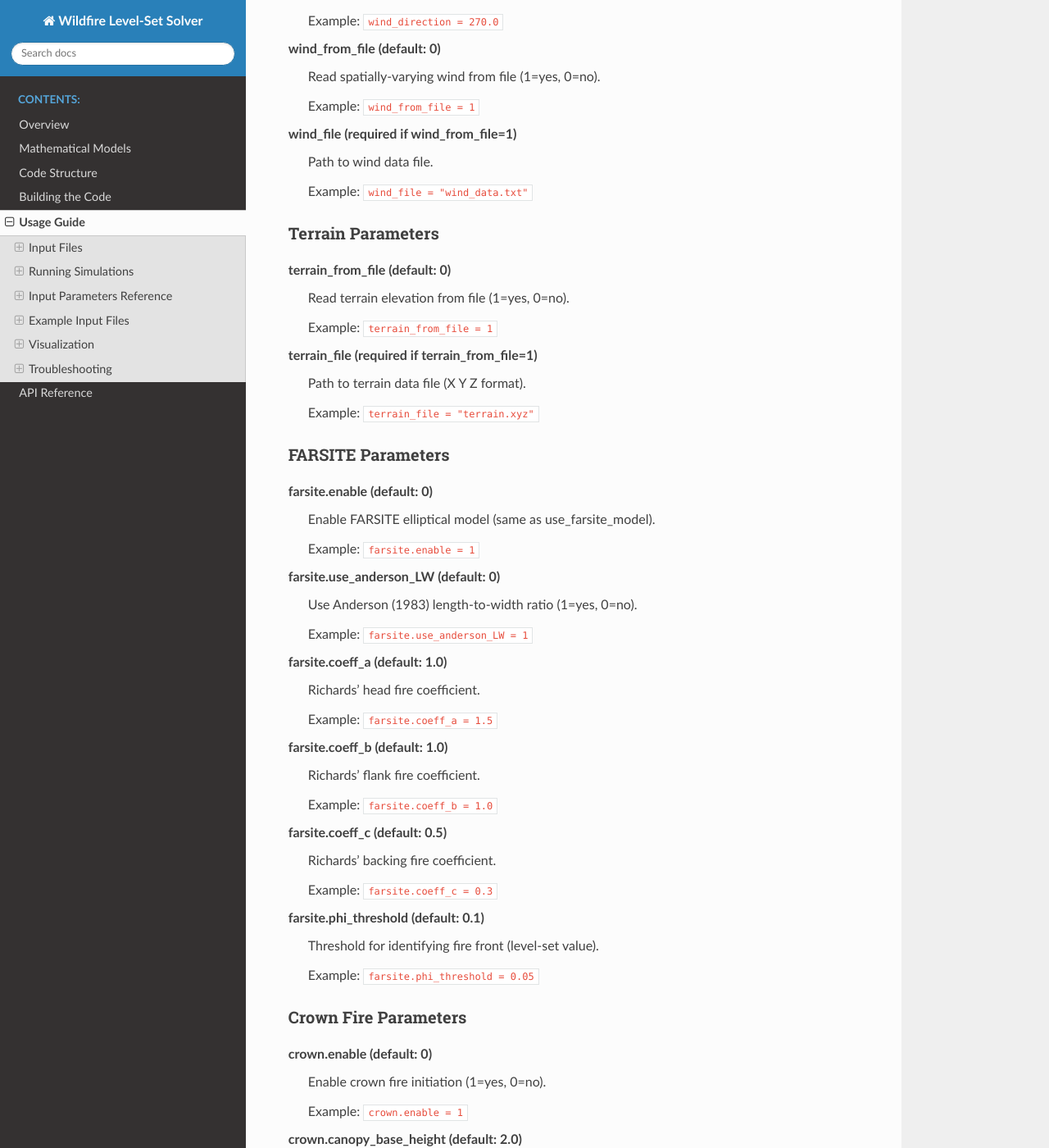
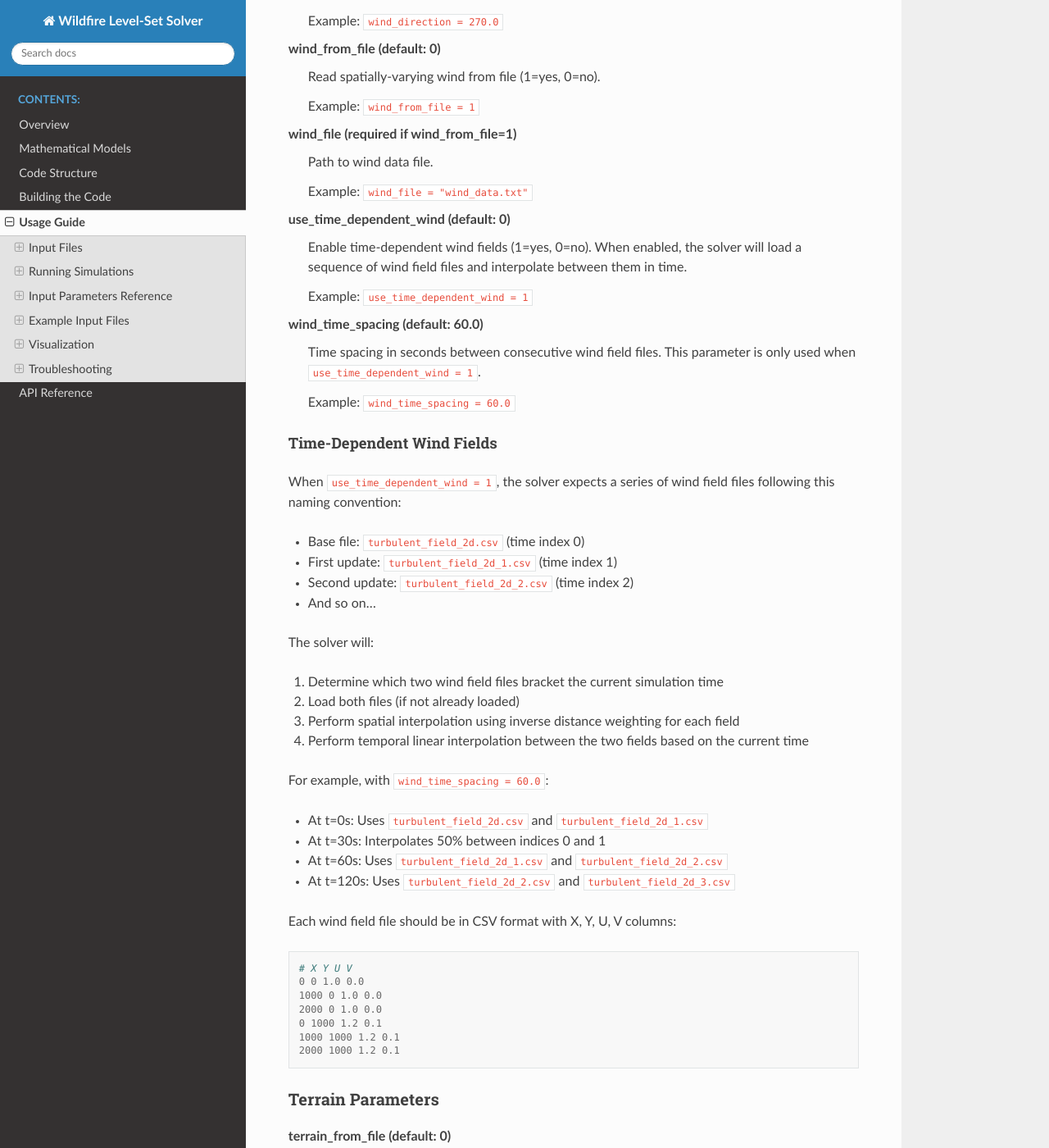
Before and after one commit to hgopalan/wildfire_levelset, a Sphinx documentation site: the page built from docs/usage.rst, in a window 1280 px wide and 1400 px high, scrolled down 4390 px. Shown: the whole window at 82% size. Built offline with Sphinx 7.4.7 and the Read the Docs theme 3.1.0, drawn with Linux system fonts in a browser that asks for light colours.

Commit message:
Update documentation for time-dependent wind fields
Agent-Logs-Url: https://github.com/hgopalan/wildfire_levelset/sessions/afb48e5c-987a-4da8-8052-80b198f2a796

Co-authored-by: hgopalan <1108371+hgopalan@users.noreply.github.com>

```diff
--- a/docs/usage.rst
+++ b/docs/usage.rst
@@ -214,6 +214,53 @@ Wind Parameters
   Path to wind data file.
 
   Example: ``wind_file = "wind_data.txt"``
+
+**use_time_dependent_wind** (default: 0)
+  Enable time-dependent wind fields (1=yes, 0=no). When enabled, the solver will
+  load a sequence of wind field files and interpolate between them in time.
+
+  Example: ``use_time_dependent_wind = 1``
+
+**wind_time_spacing** (default: 60.0)
+  Time spacing in seconds between consecutive wind field files. This parameter is
+  only used when ``use_time_dependent_wind = 1``.
+
+  Example: ``wind_time_spacing = 60.0``
+
+Time-Dependent Wind Fields
+~~~~~~~~~~~~~~~~~~~~~~~~~~~
+
+When ``use_time_dependent_wind = 1``, the solver expects a series of wind field files
+following this naming convention:
+
+* Base file: ``turbulent_field_2d.csv`` (time index 0)
+* First update: ``turbulent_field_2d_1.csv`` (time index 1)
+* Second update: ``turbulent_field_2d_2.csv`` (time index 2)
+* And so on...
+
+The solver will:
+
+1. Determine which two wind field files bracket the current simulation time
+2. Load both files (if not already loaded)
+3. Perform spatial interpolation using inverse distance weighting for each field
+4. Perform temporal linear interpolation between the two fields based on the current time
+
+For example, with ``wind_time_spacing = 60.0``:
+
+* At t=0s: Uses ``turbulent_field_2d.csv`` and ``turbulent_field_2d_1.csv``
+* At t=30s: Interpolates 50% between indices 0 and 1
+* At t=60s: Uses ``turbulent_field_2d_1.csv`` and ``turbulent_field_2d_2.csv``
+* At t=120s: Uses ``turbulent_field_2d_2.csv`` and ``turbulent_field_2d_3.csv``
+
+Each wind field file should be in CSV format with X, Y, U, V columns::
+
+    # X Y U V
+    0 0 1.0 0.0
+    1000 0 1.0 0.0
+    2000 0 1.0 0.0
+    0 1000 1.2 0.1
+    1000 1000 1.2 0.1
+    2000 1000 1.2 0.1
 
 Terrain Parameters
 ^^^^^^^^^^^^^^^^^^
```
Also changed, not shown: README.md (+5 -3 lines), 2 other files.
